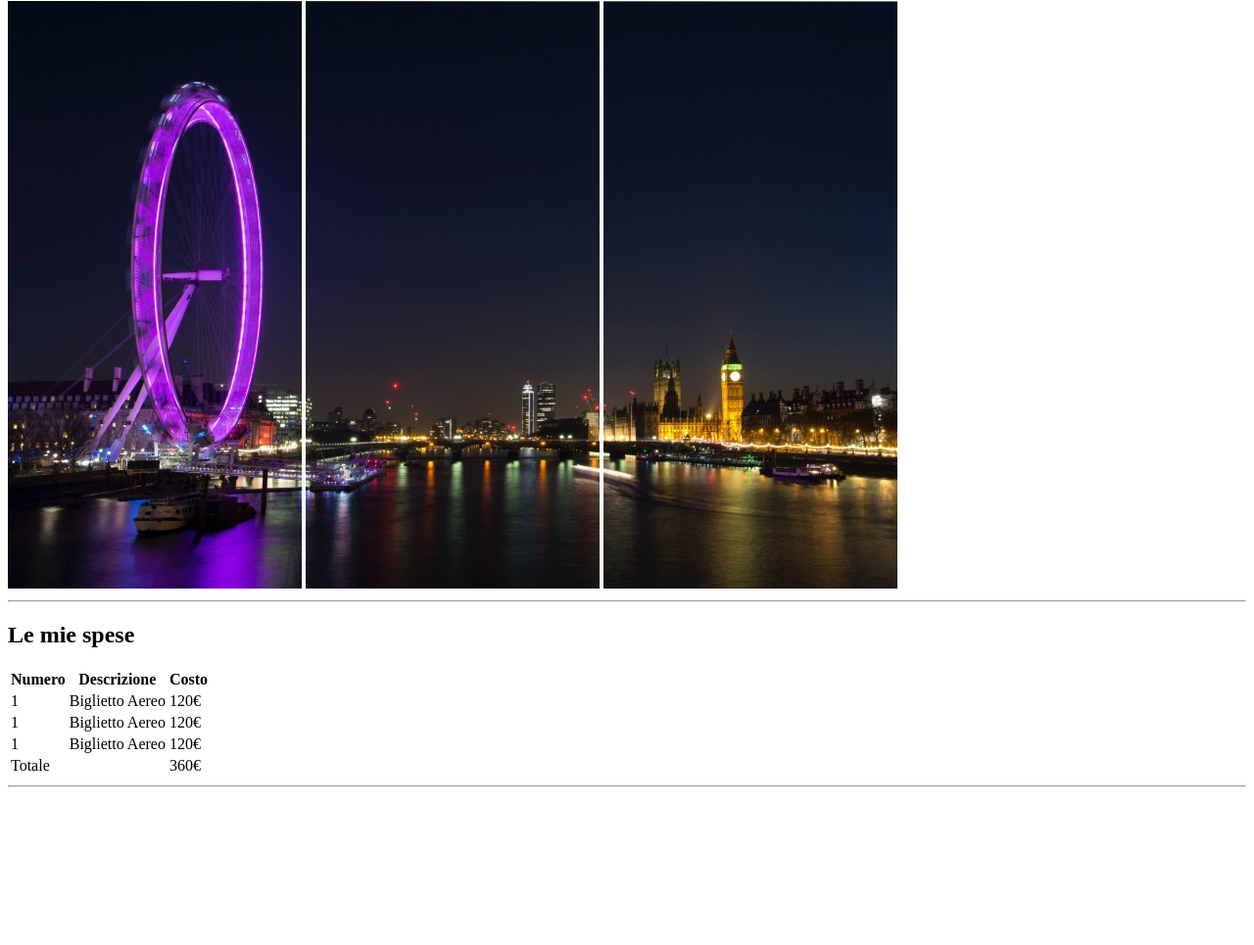
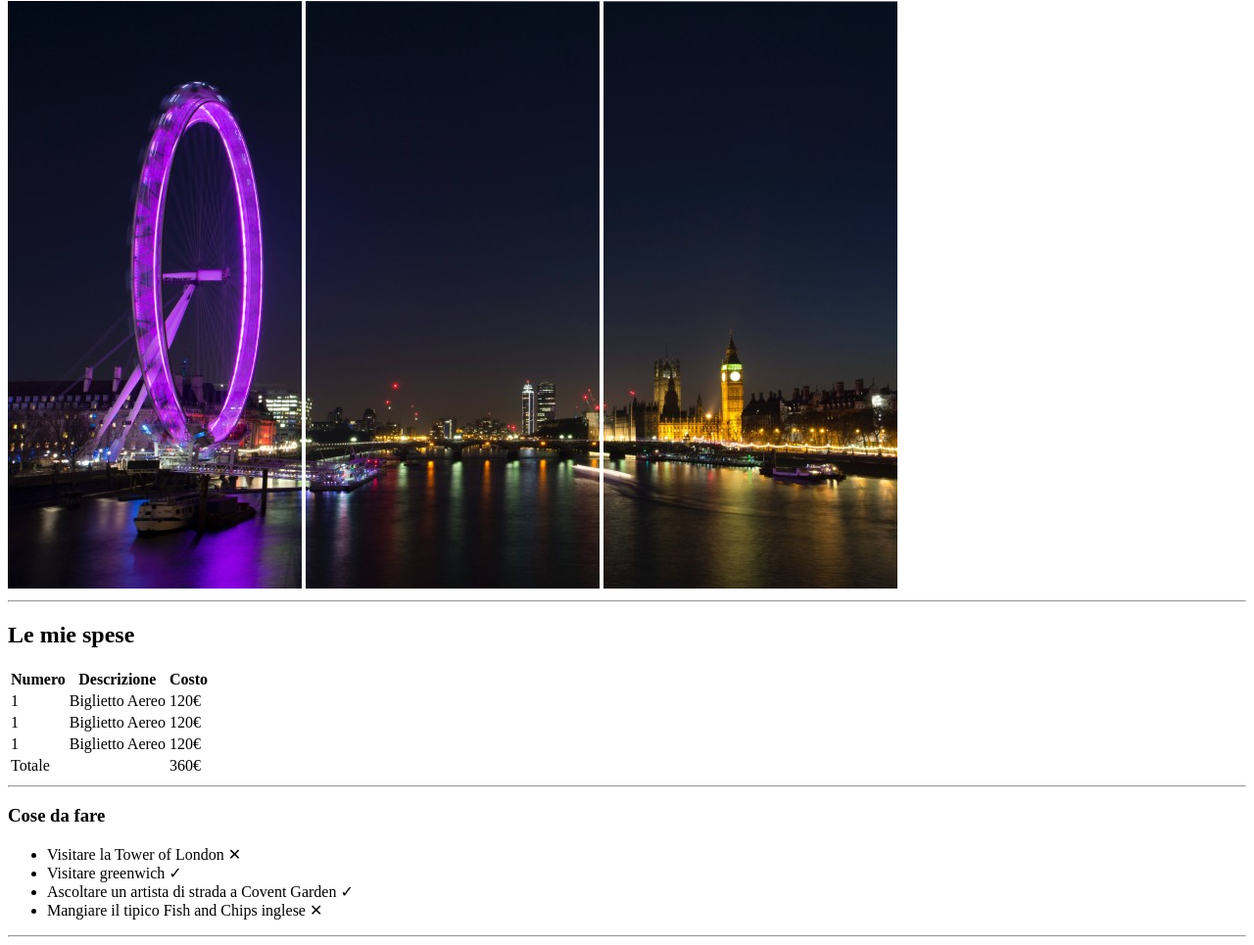
Before and after one commit to Francesco-Iannuzzi/html-london-trip, a plain HTML site: page index.html in a window 1280 px wide. Shown: the part 79-1044 px from the top of the page at 98% size. Before the commit the page ends 891 px from the top, so only its background shows below. Drawn offline with Linux system fonts and the light colour scheme.

Commit message:
Add section Co da Fare

```diff
--- a/index.html
+++ b/index.html
@@ -17,9 +17,9 @@
     </header>
     <!-- /Header -->
 
-<hr>
+    <hr>
 
-    <!-- inizio main -->
+      <!-- inizio main -->
     <main>
         <!-- Sezione Spese -->
         <section>
@@ -55,8 +55,24 @@
             </table>
         </section>
         <!-- /senzione Spese -->
+    <hr>
 
-<hr>
+        <!-- Sezione Cose da Fare -->
+        <section>
+            <h3>Cose da fare</h3>
+            <ul>
+                <li>Visitare la Tower of London &#10005; </li>
+                <li>Visitare greenwich &#10003;</li>
+                <li>Ascoltare un artista di strada a Covent Garden &#10003;</li>
+                <li>Mangiare il tipico Fish and Chips inglese &#10005;</li>
+            </ul>
+        </section>
+        <!-- /Sezione Cose da Fare -->
+
+    <hr>
+
+
+
     </main>
 </body>
 </html>
```
